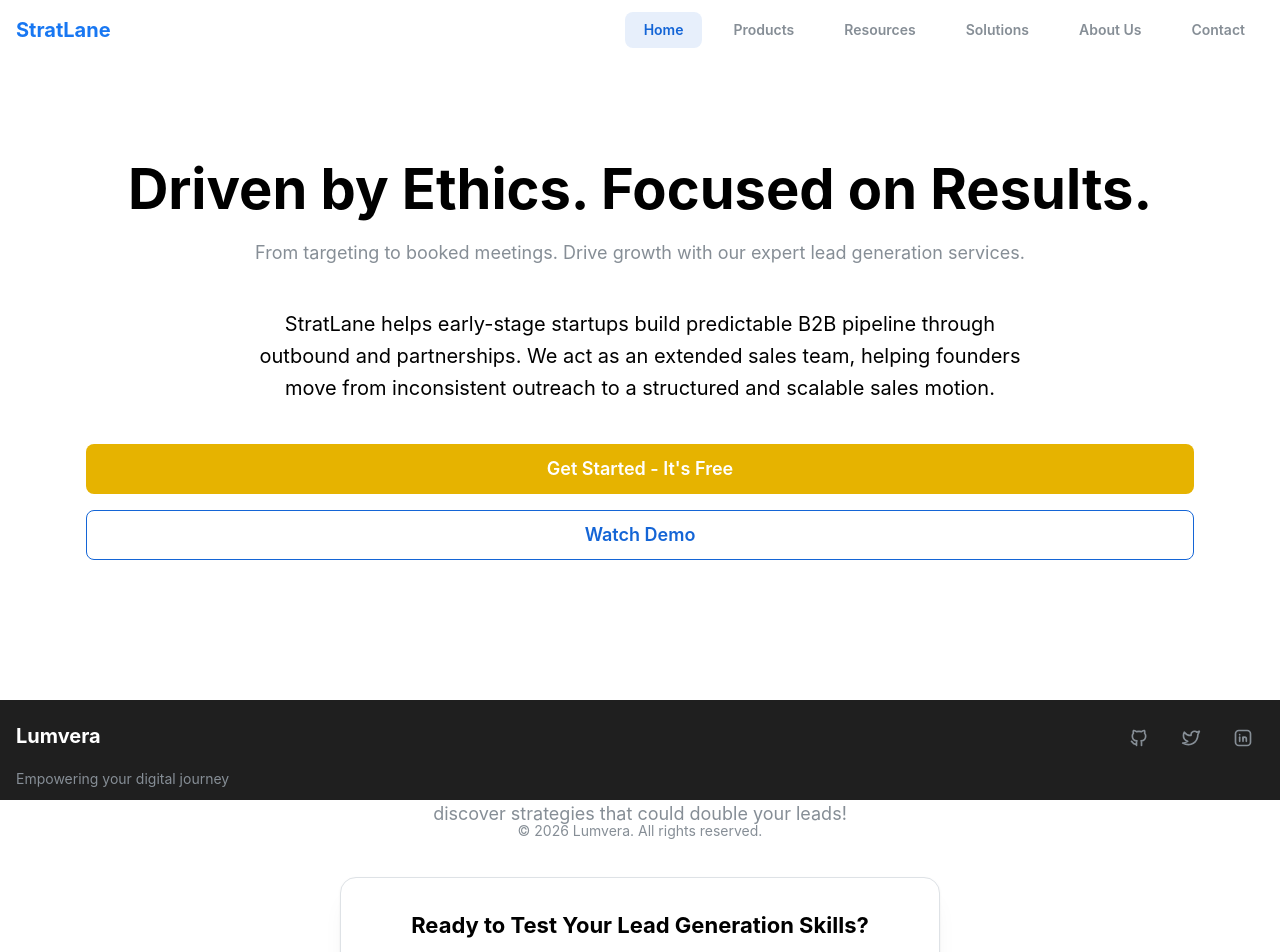
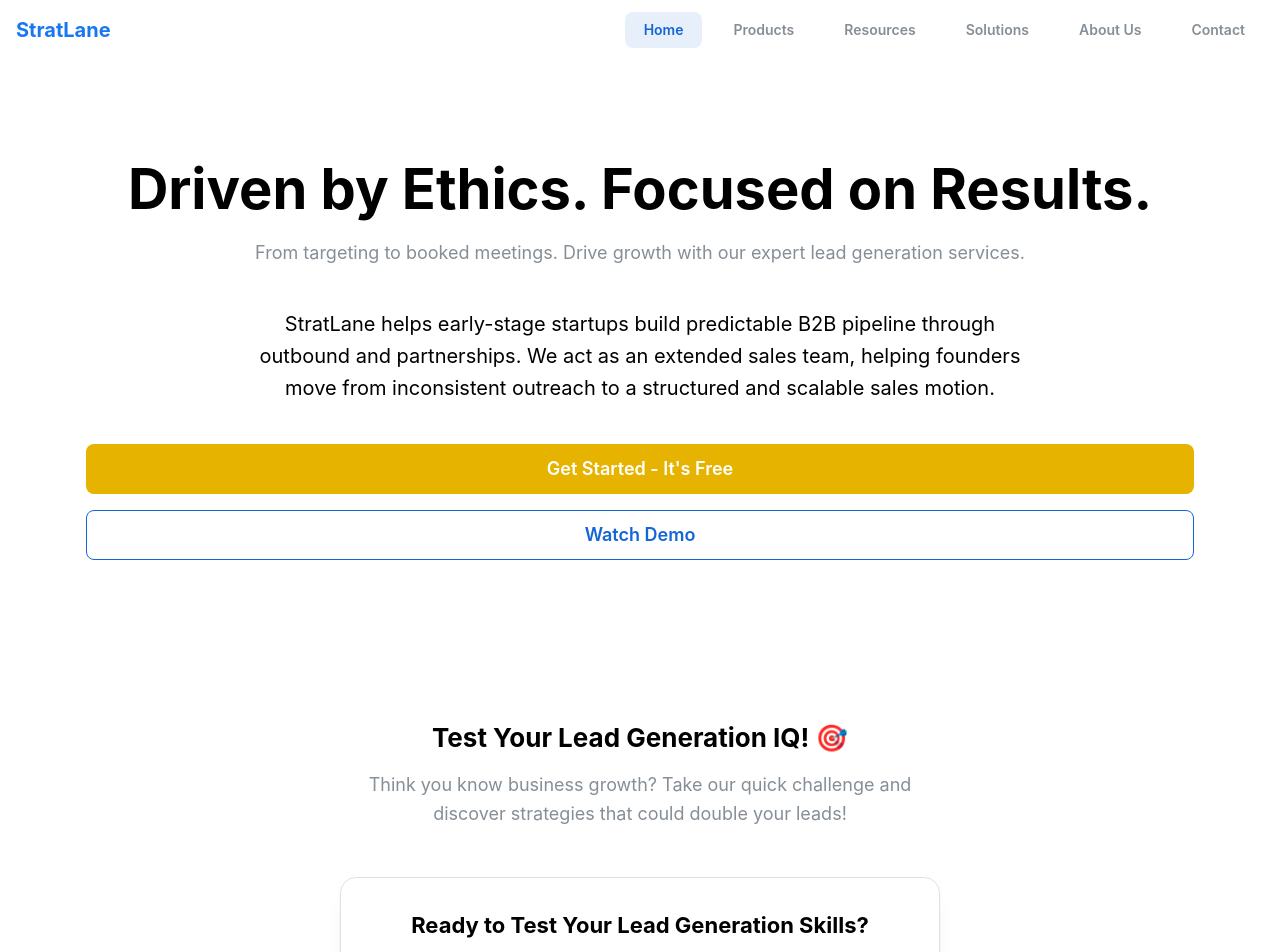
Before and after one commit to prachi2608/Lumvera, a React (Vite) app in the folder lead-gen-website/: page / in a window 1280 px wide. Shown: the top 952 px of the page. Built offline with nearby package versions, Linux system fonts and the light colour scheme.

Commit message:
Footer fix

```diff
--- a/lead-gen-website/src/App.tsx
+++ b/lead-gen-website/src/App.tsx
@@ -35,7 +35,6 @@
   return (
     <AppShell
       header={{ height: 60 }}
-      footer={{ height: 100, offset: false }}
       padding="md"
     >
       <AppShell.Header withBorder={false}>
@@ -113,11 +112,11 @@
         </Routes>
       </AppShell.Main>
 
-      <AppShell.Footer withBorder={false} bg="dark.8" c="white">
-        <Container size="xl" py="lg">
+      {/* Custom Footer - appears at bottom of page content */}
+      <Container size="xl" py="lg" bg="dark.8" c="white">
         <Group justify="space-between" align="flex-start">
           <div>
-              <Text size="xl" fw={700} mb="md">Lumvera</Text>
+            <Text size="xl" fw={700} mb="md">StratLane</Text>
             <Text size="sm" c="dimmed">Empowering your digital journey</Text>
           </div>
 
@@ -140,10 +139,9 @@
         </Group>
 
         <Text size="sm" ta="center" mt="xl" c="dimmed">
-            © {new Date().getFullYear()} Lumvera. All rights reserved.
+          © {new Date().getFullYear()} StratLane. All rights reserved.
         </Text>
       </Container>
-      </AppShell.Footer>
     </AppShell>
   );
 }
```
Lines whose indentation alone changed are shown as unchanged.
